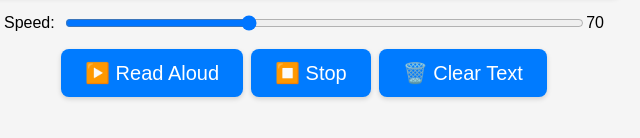
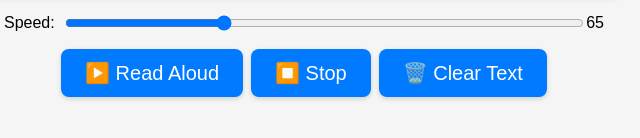
Before and after one commit to BEROCHLU/textreader-online, a plain HTML site: page index.html in a window 1280 px wide. Shown: the part 536-674 px from the top of the page, 336-976 px from the left. Drawn offline with Linux system fonts and the light colour scheme.

Commit message:
chore(docs): add README with usage instructions and app overview
Set default reading speed slider value to 65 for a slightly slower initial speech rate.
The new README provides a detailed description of the Text Reader app, its features, usage steps, browser compatibility notes, and customization guidance to improve onboarding and user understanding.

```diff
--- a/index.html
+++ b/index.html
@@ -107,8 +107,8 @@
     <div class="controls">
         <div class="slider-container">
             <label for="rate-slider">Speed:</label>
-            <input type="range" id="rate-slider" min="35" max="135" step="5" value="70">
-            <span id="rate-value">70</span>
+            <input type="range" id="rate-slider" min="35" max="135" step="5" value="65">
+            <span id="rate-value">65</span>
         </div>
         <div class="button-row">
             <button id="play-btn">▶️ Read Aloud</button>
```
Also changed, not shown: 1 other file.
